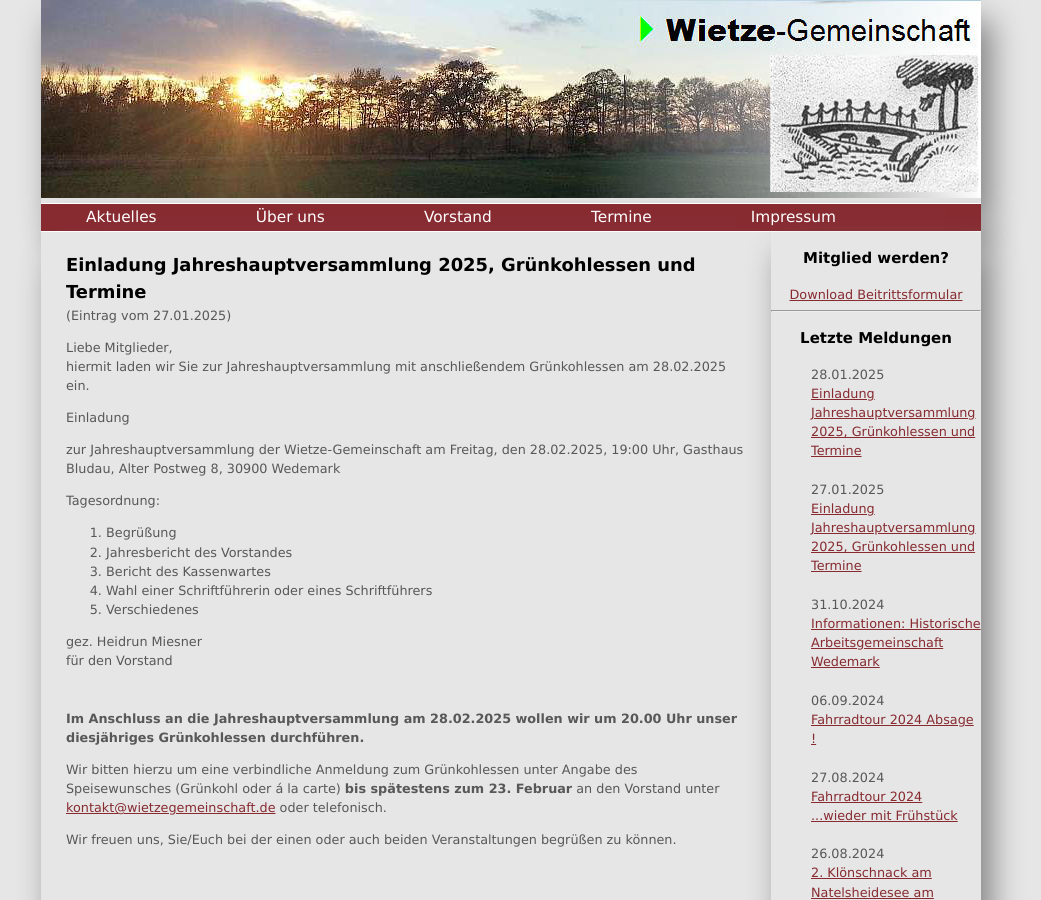
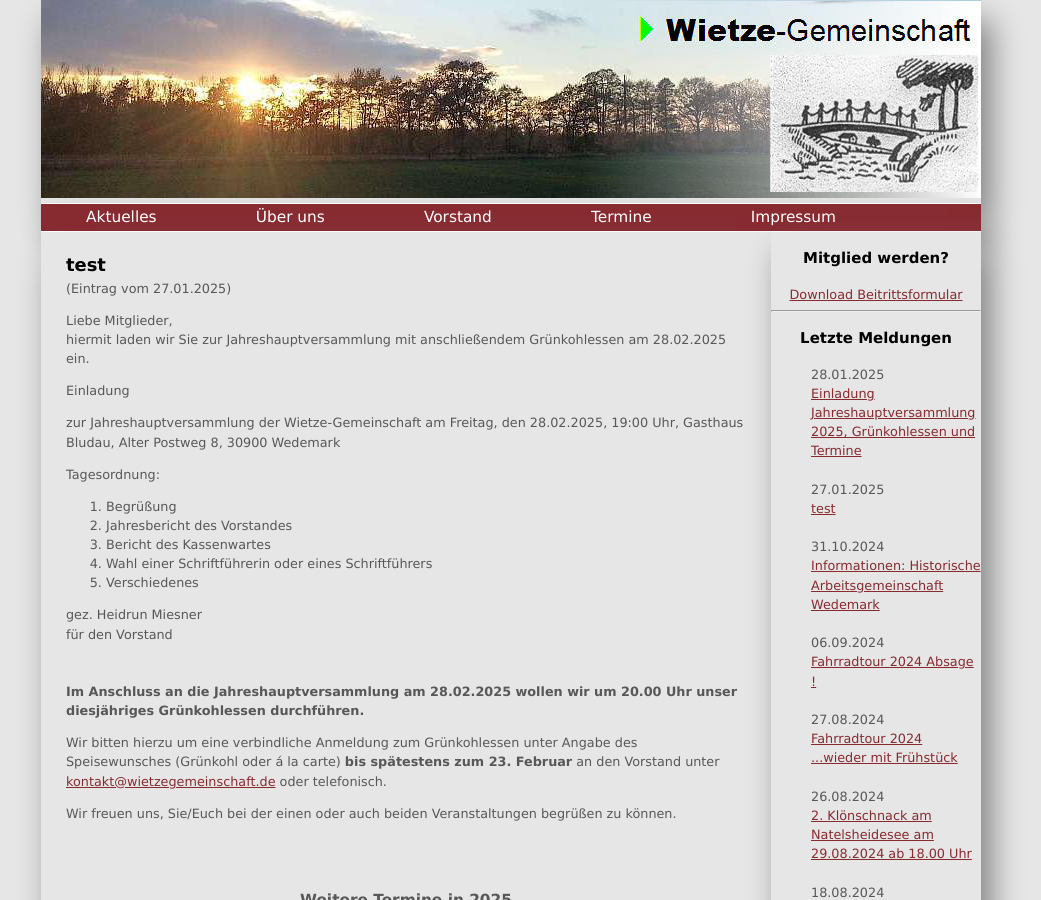
Before and after one commit to car-hei/wietze-gemeinschaft.github.io, a Jekyll site: the page built from _posts/2025-01-27-test.md, in a window 1280 px wide and 900 px high. Shown: the whole window, without its empty margins (129-1170 px from the left). Built offline with Jekyll 4.4.1, drawn with Linux system fonts in a browser that asks for light colours.

Commit message:
Update 2025-01-27-test.md

```diff
--- a/_posts/2025-01-27-test.md
+++ b/_posts/2025-01-27-test.md
@@ -1,6 +1,6 @@
 ---
 layout: post
-title: 'Einladung Jahreshauptversammlung 2025, Grünkohlessen und Termine'
+title: 'test'
 ---
 Liebe Mitglieder,
 hiermit laden wir Sie zur Jahreshauptversammlung mit anschließendem Grünkohlessen am 28.02.2025 ein.
```
